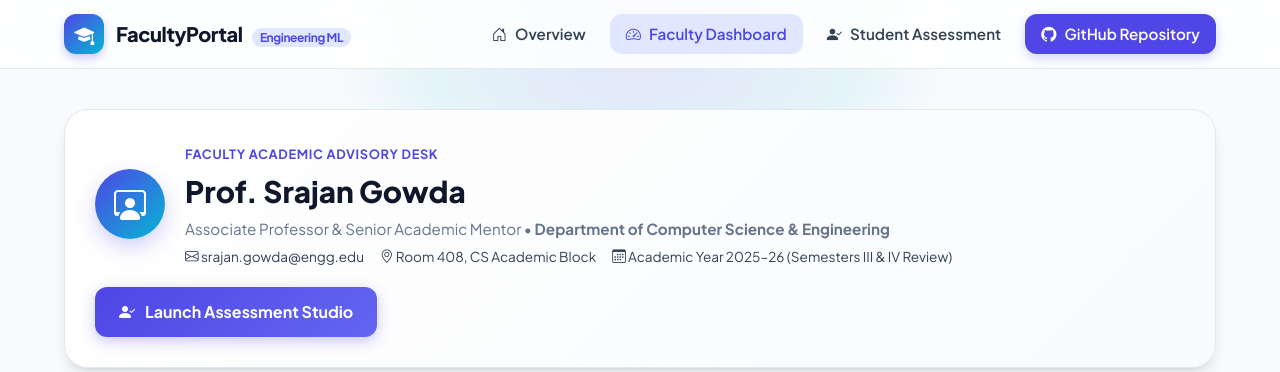
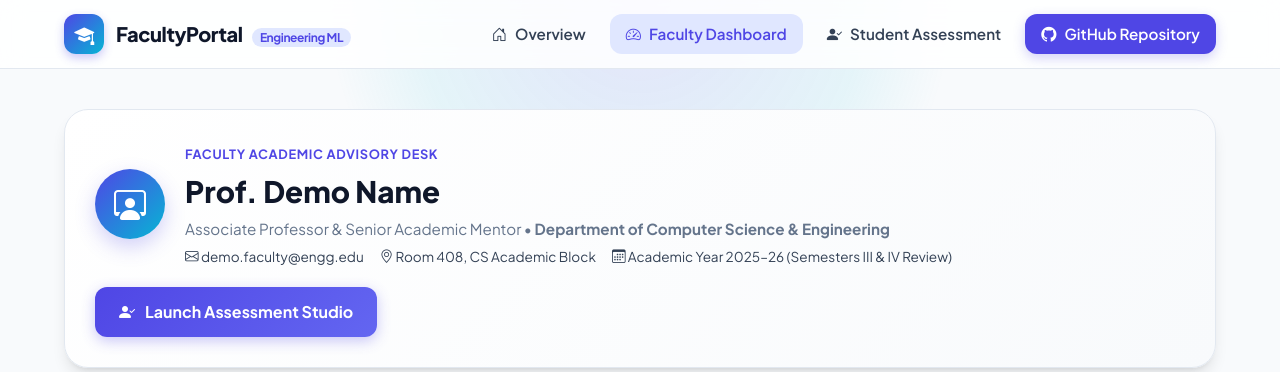
Before and after one commit to srajangowda/ASAPM-Project, a Flask app: page /dashboard in a window 1280 px wide. Shown: the top 372 px of the page. Run offline with Flask 3, Linux system fonts and the light colour scheme.

Commit message:
Update faculty professor name to Demo Name

```diff
--- a/app.py
+++ b/app.py
@@ -72,10 +72,10 @@ def dashboard():
         attendance_avg = 0.0
 
     faculty = {
-        "name": "Prof. Srajan Gowda",
+        "name": "Prof. Demo Name",
         "title": "Associate Professor & Senior Academic Mentor",
         "department": "Department of Computer Science & Engineering",
-        "email": "srajan.gowda@engg.edu",
+        "email": "demo.faculty@engg.edu",
         "office": "Room 408, CS Academic Block",
         "course": "B.Tech CSE Batch 2022-26",
         "term": "Academic Year 2025–26 (Semesters III & IV Review)"
--- a/templates/dashboard.html
+++ b/templates/dashboard.html
@@ -1,5 +1,5 @@
 {% extends 'base.html' %}
-{% block title %}Faculty Dashboard - Department of Computer Science & Engineering{% endblock %}
+{% block title %}Faculty Dashboard - Department of Computer Science & Technology{% endblock %}
 
 {% block content %}
 <div class="dashboard-wrapper">
```
Also changed, not shown: tests/test_app.py (+1 -1 lines).
